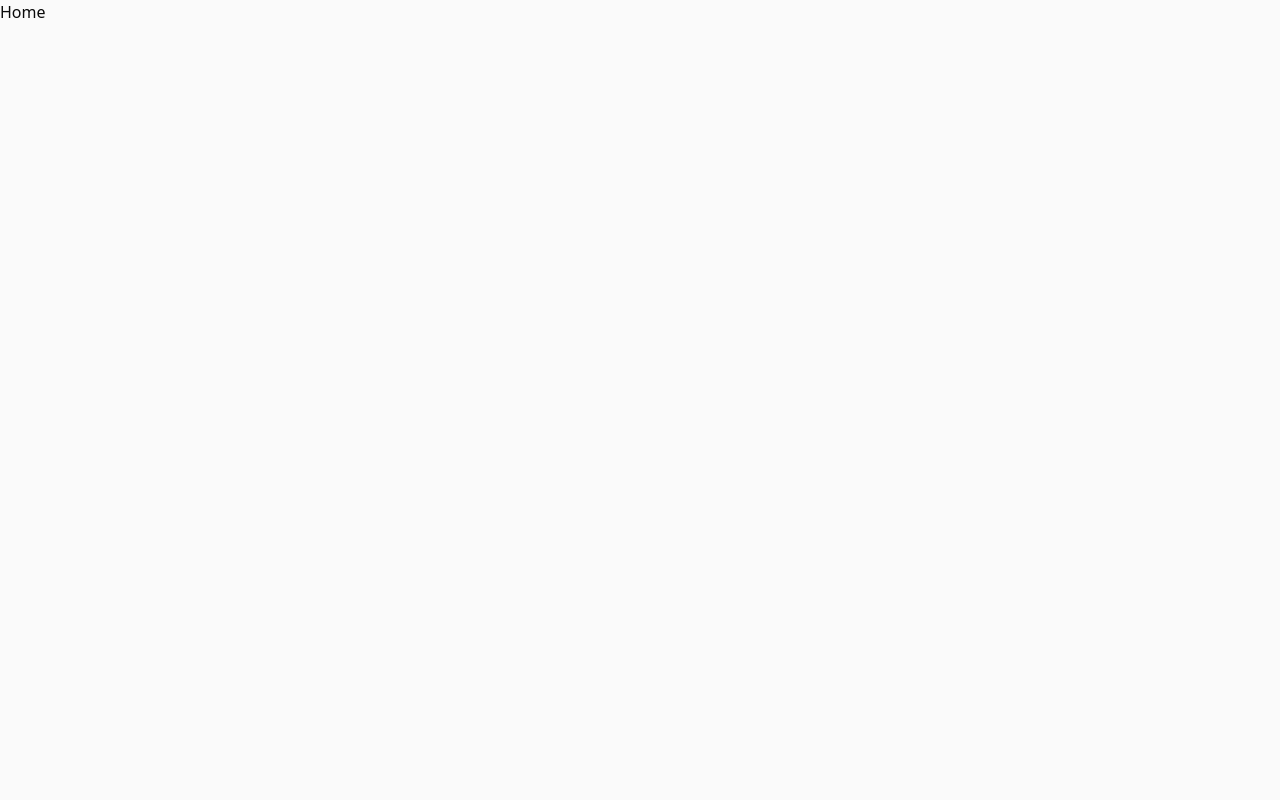
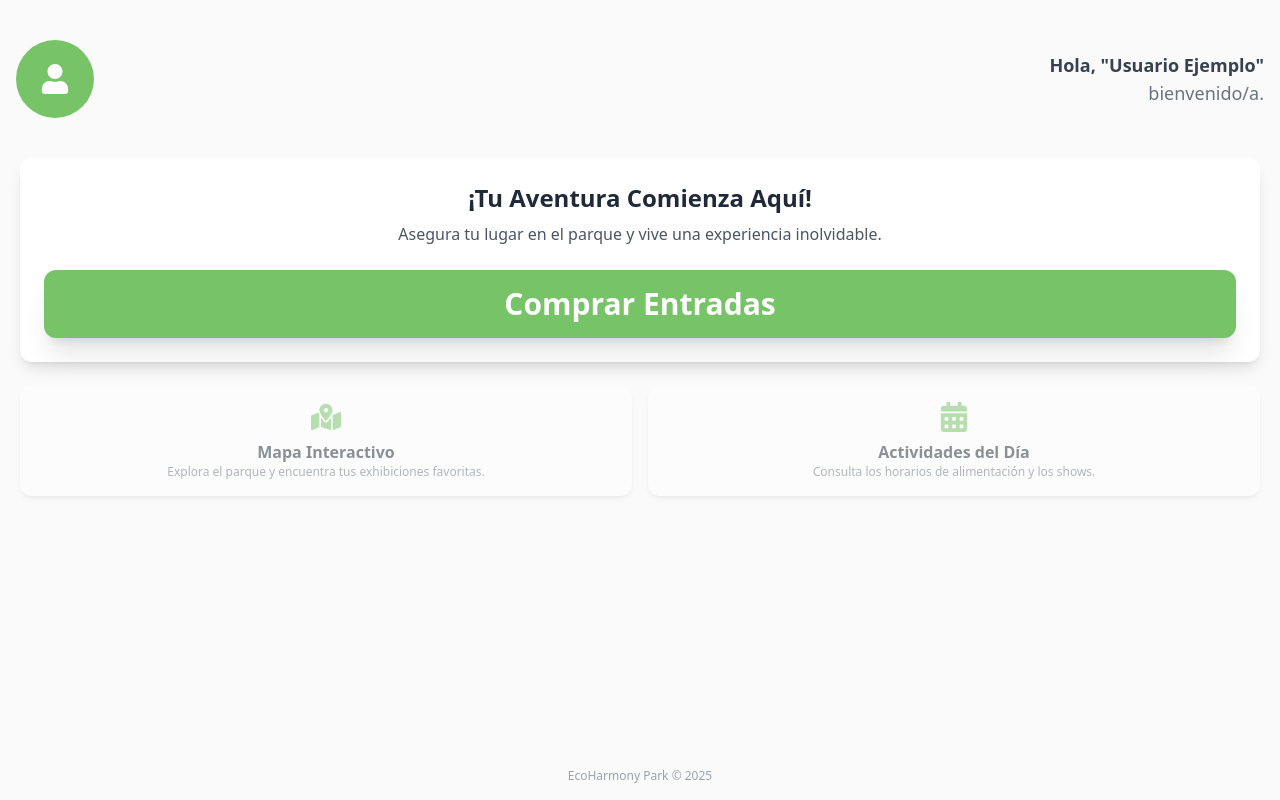
Before and after one commit to FacuWitt/tp_no_oficial, a React (Vite) app in the folder web/: page /#/ in a window 1280 px wide. Built offline with nearby package versions, Linux system fonts and the light colour scheme.

Commit message:
forma de pushear de la vale - parte 2

```diff
--- a/web/src/components/common/buttons/IconBtn.jsx
+++ b/web/src/components/common/buttons/IconBtn.jsx
@@ -1,3 +1,4 @@
+// HOME.JSX COMMIT VALENTINA
 import React from "react";
 
 const IconBtn = ({ icon, onClick, className }) => {
--- a/web/src/components/common/buttons/PrimaryBtn.jsx
+++ b/web/src/components/common/buttons/PrimaryBtn.jsx
@@ -1,3 +1,4 @@
+// HOME.JSX COMMIT VALENTINA
 import React from "react";
 
 const PrimaryBtn = ({ children, onClick, className }) => {
--- a/web/src/components/pages/Home.jsx
+++ b/web/src/components/pages/Home.jsx
@@ -1,89 +1,87 @@
-// import React from 'react';
-// import { useNavigate } from 'react-router-dom';
-// import PrimaryBtn from '../common/buttons/PrimaryBtn';
-// import { FaUser, FaMapMarkedAlt, FaCalendarAlt } from "react-icons/fa";
 
-// const FeatureCard = ({ icon, title, description, onClick, isEnabled = false }) => (
-//     <div
-//         onClick={isEnabled ? onClick : null}
-//         className={`bg-white p-4 rounded-xl shadow-md flex flex-col items-center text-center
-//                     ${isEnabled ? 'cursor-pointer transform hover:scale-105 transition-transform' : 'opacity-50'}`}
-//     >
-//         <div className='text-3xl text-custom-green mb-2'>{icon}</div>
-//         <h3 className='font-bold text-gray-800 text-md'>{title}</h3>
-//         <p className='text-xs text-gray-500'>{description}</p>
-//     </div>
-// );
-
-
+// APP.JSX COMMIT VALENTINA - Probar conexion con api y api.service.js
 // const Home = () => {
-//     const navigate = useNavigate();
-//     const userId = 1;
-//     localStorage.setItem('userId', userId);
-
-//     const handleShopOnClick = () => {
-//         navigate('/shop');
-//     };
-
-//     return (
-//         <div className='h-screen bg-zinc-50 flex flex-col'>
-//             <header className='py-10 px-4 flex flex-row justify-between items-center'>
-//                 <div className='bg-custom-green rounded-full flex items-center justify-center p-6 text-white'>
-//                     <FaUser size={30} />
-//                 </div>
-//                 <p className='font-semibold text-end text-lg text-gray-700'>
-//                     Hola, "Usuario Ejemplo"<br />
-//                     <span className='font-normal text-gray-500'>bienvenido/a.</span>
-//                 </p>
-//             </header>
-
-//             <main className='flex-grow flex flex-col px-5 gap-6'>
-//                 <div className='bg-white p-6 rounded-xl shadow-lg text-center'>
-//                     <h2 className='text-2xl font-bold text-gray-800 mb-2'>¡Tu Aventura Comienza Aquí!</h2>
-//                     <p className='text-gray-600 mb-6'>Asegura tu lugar en el parque y vive una experiencia inolvidable.</p>
-//                     <PrimaryBtn
-//                         children={"Comprar Entradas"}
-//                         onClick={handleShopOnClick}
-//                         className="w-full"
-//                     />
-//                 </div>
-
-//                 <div className='grid grid-cols-2 gap-4'>
-//                     <FeatureCard
-//                         icon={<FaMapMarkedAlt />}
-//                         title="Mapa Interactivo"
-//                         description="Explora el parque y encuentra tus exhibiciones favoritas."
-//                         isEnabled={false}
-//                     />
-//                     <FeatureCard
-//                         icon={<FaCalendarAlt />}
-//                         title="Actividades del Día"
-//                         description="Consulta los horarios de alimentación y los shows."
-//                         isEnabled={false}
-//                     />
-//                 </div>
-//             </main>
-
-//             <footer className='py-4 text-center text-xs text-gray-400'>
-//                 <p>EcoHarmony Park &copy; 2025</p>
-//             </footer>
+//     return(
+//         <div className="h-screen bg-zinc-50">
+//             Home
 //         </div>
-//     );
-// };
+//     )
+// }
 
 // export default Home;
 
+// HOME.JSX COMMIT VALENTINA
+import React from 'react';
+import { useNavigate } from 'react-router-dom';
+import PrimaryBtn from '../common/buttons/PrimaryBtn';
+import { FaUser, FaMapMarkedAlt, FaCalendarAlt } from "react-icons/fa";
+
+const FeatureCard = ({ icon, title, description, onClick, isEnabled = false }) => (
+    <div
+        onClick={isEnabled ? onClick : null}
+        className={`bg-white p-4 rounded-xl shadow-md flex flex-col items-center text-center
+                    ${isEnabled ? 'cursor-pointer transform hover:scale-105 transition-transform' : 'opacity-50'}`}
+    >
+        <div className='text-3xl text-custom-green mb-2'>{icon}</div>
+        <h3 className='font-bold text-gray-800 text-md'>{title}</h3>
+        <p className='text-xs text-gray-500'>{description}</p>
+    </div>
+);
 
 
+const Home = () => {
+    const navigate = useNavigate();
+    const userId = 1;
+    localStorage.setItem('userId', userId);
 
+    const handleShopOnClick = () => {
+        navigate('/shop');
+    };
 
-// APP.JSX COMMIT VALENTINA - Probar conexion con api y api.service.js
-const Home = () => {
-    return(
-        <div className="h-screen bg-zinc-50">
-            Home
+    return (
+        <div className='h-screen bg-zinc-50 flex flex-col'>
+            <header className='py-10 px-4 flex flex-row justify-between items-center'>
+                <div className='bg-custom-green rounded-full flex items-center justify-center p-6 text-white'>
+                    <FaUser size={30} />
+                </div>
+                <p className='font-semibold text-end text-lg text-gray-700'>
+                    Hola, "Usuario Ejemplo"<br />
+                    <span className='font-normal text-gray-500'>bienvenido/a.</span>
+                </p>
+            </header>
+
+            <main className='flex-grow flex flex-col px-5 gap-6'>
+                <div className='bg-white p-6 rounded-xl shadow-lg text-center'>
+                    <h2 className='text-2xl font-bold text-gray-800 mb-2'>¡Tu Aventura Comienza Aquí!</h2>
+                    <p className='text-gray-600 mb-6'>Asegura tu lugar en el parque y vive una experiencia inolvidable.</p>
+                    <PrimaryBtn
+                        children={"Comprar Entradas"}
+                        onClick={handleShopOnClick}
+                        className="w-full"
+                    />
+                </div>
+
+                <div className='grid grid-cols-2 gap-4'>
+                    <FeatureCard
+                        icon={<FaMapMarkedAlt />}
+                        title="Mapa Interactivo"
+                        description="Explora el parque y encuentra tus exhibiciones favoritas."
+                        isEnabled={false}
+                    />
+                    <FeatureCard
+                        icon={<FaCalendarAlt />}
+                        title="Actividades del Día"
+                        description="Consulta los horarios de alimentación y los shows."
+                        isEnabled={false}
+                    />
+                </div>
+            </main>
+
+            <footer className='py-4 text-center text-xs text-gray-400'>
+                <p>EcoHarmony Park &copy; 2025</p>
+            </footer>
         </div>
-    )
-}
+    );
+};
 
 export default Home;
```
Also changed, not shown: web/src/App.jsx (+9 -40 lines).
